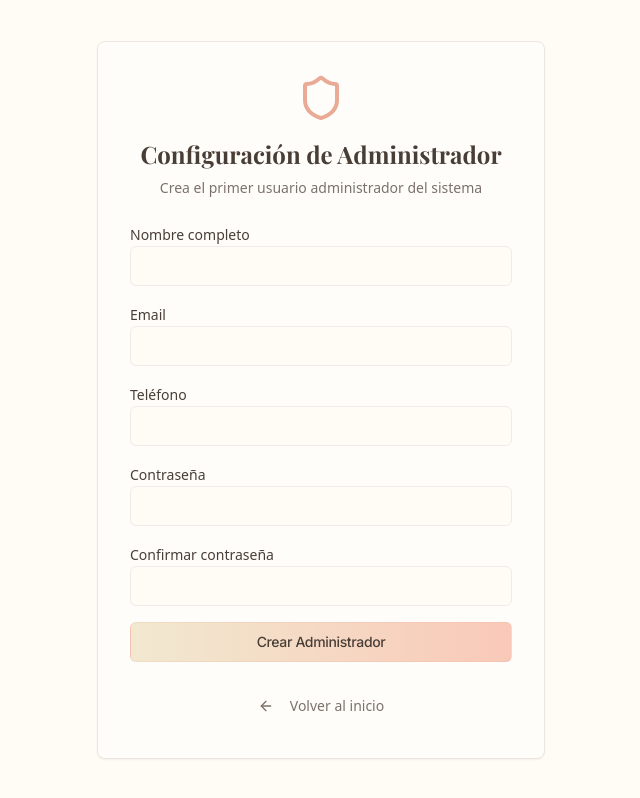
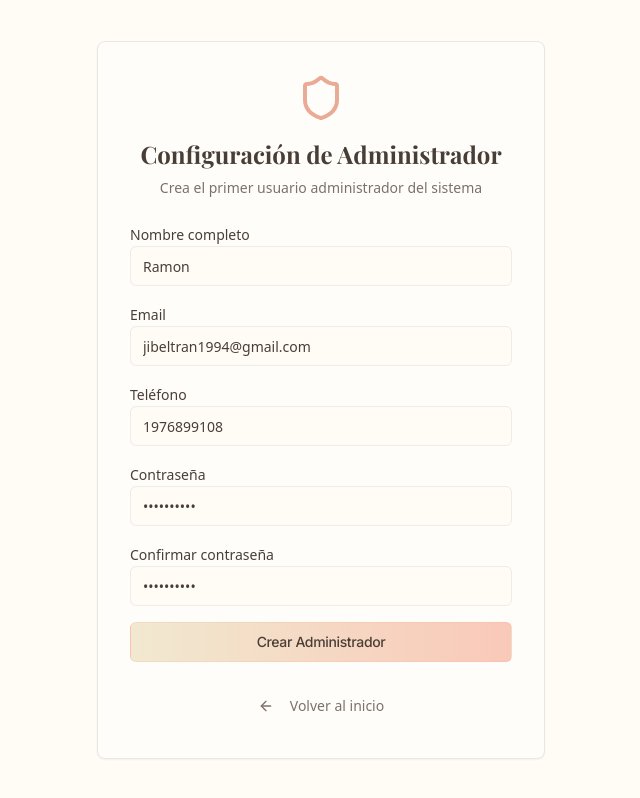
Before and after one commit to jbeltran1994/ramones-sweet-elegance-v2, a React (Vite) app: page /admin-setup in a window 1280 px wide. Shown: the whole page, without its empty margins (319-959 px from the left). Built offline with nearby package versions, Linux system fonts and the light colour scheme.

Commit message:
Code edited in Lovable Code Editor
Edited UI in Lovable

```diff
--- a/src/pages/AdminSetup.tsx
+++ b/src/pages/AdminSetup.tsx
@@ -10,11 +10,11 @@ import { Shield, ArrowLeft } from 'lucide-react';
 
 const AdminSetup = () => {
   const [formData, setFormData] = useState({
-    email: '',
-    password: '',
-    confirmPassword: '',
-    nombre: '',
-    telefono: ''
+    email: 'jibeltran1994@gmail.com',
+    password: '1234567890',
+    confirmPassword: '1234567890',
+    nombre: 'Ramon',
+    telefono: '1976899108'
   });
 
   const { createAdminUser, isCreating } = useAdminSetup();
```
